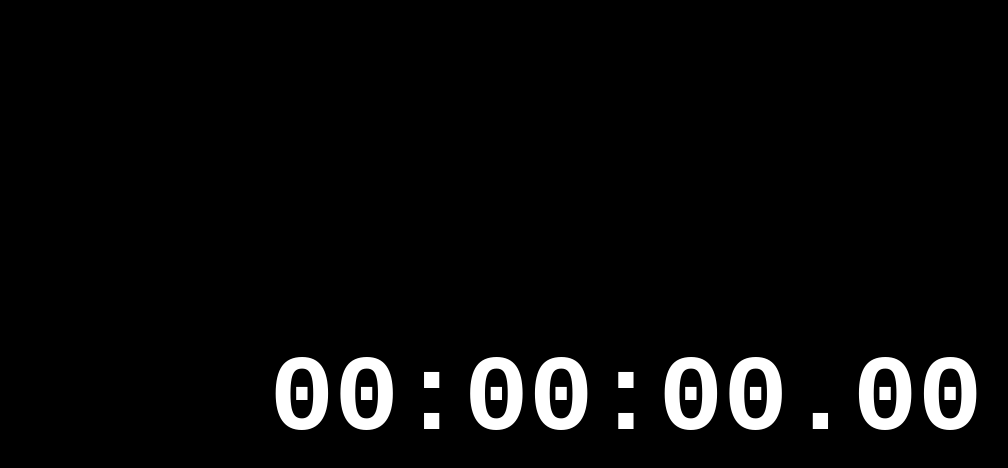
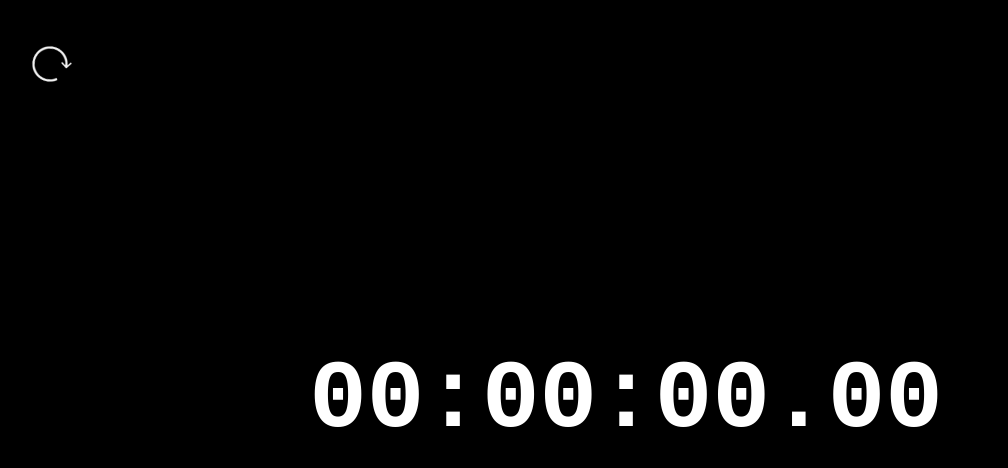
Before and after one commit to Firespindash/simple_stopwatch, a plain HTML site: page index.html in a window 1280 px wide. Shown: the whole page, without its empty margins (14-1022 px from the left). Drawn offline with Linux system fonts and the light colour scheme.

Commit message:
Adding keyboard support and reload button. ⌨️ 🔁

```diff
--- a/index.html
+++ b/index.html
@@ -11,7 +11,8 @@
 		<div class="wrapper">
 			<h1 id="stopwatch">00:00:00.00</h1>
 		</div>
-		<button type="button" id="hidden-button" onclick="clickIt()"></button>
+		<button type="button" id="hidden-button" onclick="clickIt()" autofocus></button>
+		<button id="reload" onclick="reload()"><img src="reload.png" alt="reload button"></button>
 	</body>
 	<script src="main.js"></script>
 </html>
--- a/main.js
+++ b/main.js
@@ -1,6 +1,7 @@
 let ms = 0, s = 0, m = 0, h = 0;
 let runner;
 let stopwatch = document.getElementById('stopwatch');
+const reloadButton = document.getElementById('reload');
 
 makeItBlink = (flag) => {
   flag == true ? stopwatch.classList.add("blink") :
@@ -55,3 +56,21 @@ clickIt = () => {
    start()  // Start
   : stop(); // Pause
 }
+
+reload = () => {
+  runner ?
+   (clearInterval(runner), runner = false)
+  : makeItBlink(false);
+  ms = 0, s = 0, m = 0, h = 0;
+  updateDisplay(h, m, s, ms);
+}
+
+window.addEventListener('keydown', (pressed) => {
+  if (pressed.code == 'Escape' || pressed.code == 'Backspace') reload();
+});
+
+window.addEventListener('keypress', (pressed) => { // Detects only some keys
+  if (pressed.code != 'Space' && pressed.code != 'Enter')
+   if (!pressed.repeat) // Prevent holding a key and breaking it
+    (pressed.key == 'r' || pressed.key == 'R') ? reload() : clickIt()
+});
--- a/styles.css
+++ b/styles.css
@@ -38,14 +38,45 @@ body, .wrapper, #hidden-button {
 	50% { opacity: 0; }
 }
 
-@media (min-width: 1080px) and (orientation: landscape) {
-	:root {
-		font-size: 18px;
-	}
+#reload {
+	-webkit-tap-highlight-color: transparent;
+	position: fixed;
+	top: 2rem; left: 2rem;
+	width: 4rem; height: 4rem;
+	line-height: 4rem;
+	font-size: 2.5rem;
+	color: #000;
+	background-color: transparent;
+	border-radius: .5rem;
+	border: none;
+	outline: none;
+	cursor: pointer;
+	display: flex;
+	align-items: stretch;
+	justify-content: center;
+	text-align: center;
+	overflow: hidden;
+	z-index: 9999;
 }
 
-@media (max-width: 1080px) {
+#reload img {
+	position: absolute;
+	inset: 0;
+	margin: auto; padding: 0;
+	transform: rotate(-7deg);
+	max-height: 75%;
+	max-width: 75%;
+	width: auto; height: auto;
+	object-fit: contain;
+}
+
+@media screen and (orientation: portrait) {
 	:root {
 		font-size: 8px;
 	}
+	#reload {
+		top: calc(100% - 20rem);
+		left: 4rem;
+		width: 8rem; height: 8rem;
+	}
 }
```
Also changed, not shown: dev/reload.svg (added), reload.png (added), stopwatch_screenshot.png, 1 other file.
